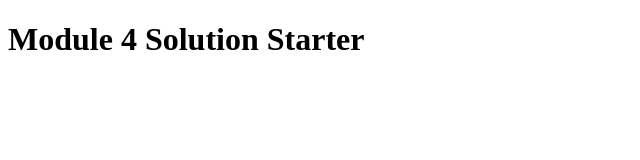
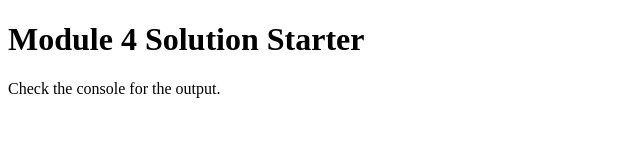
Before and after one commit to garimavs/coursera_mod-4, a plain HTML site: page index.html in a window 1280 px wide. Shown: the whole page, without its empty margins (0-640 px from the left). Drawn offline with Linux system fonts and the light colour scheme.

Commit message:
mod-4 repo

```diff
--- a/index.html
+++ b/index.html
@@ -12,5 +12,6 @@
 </head>
 <body>
   <h1>Module 4 Solution Starter</h1>
+  <p>Check the console for the output.</p>
 </body>
 </html>
```
